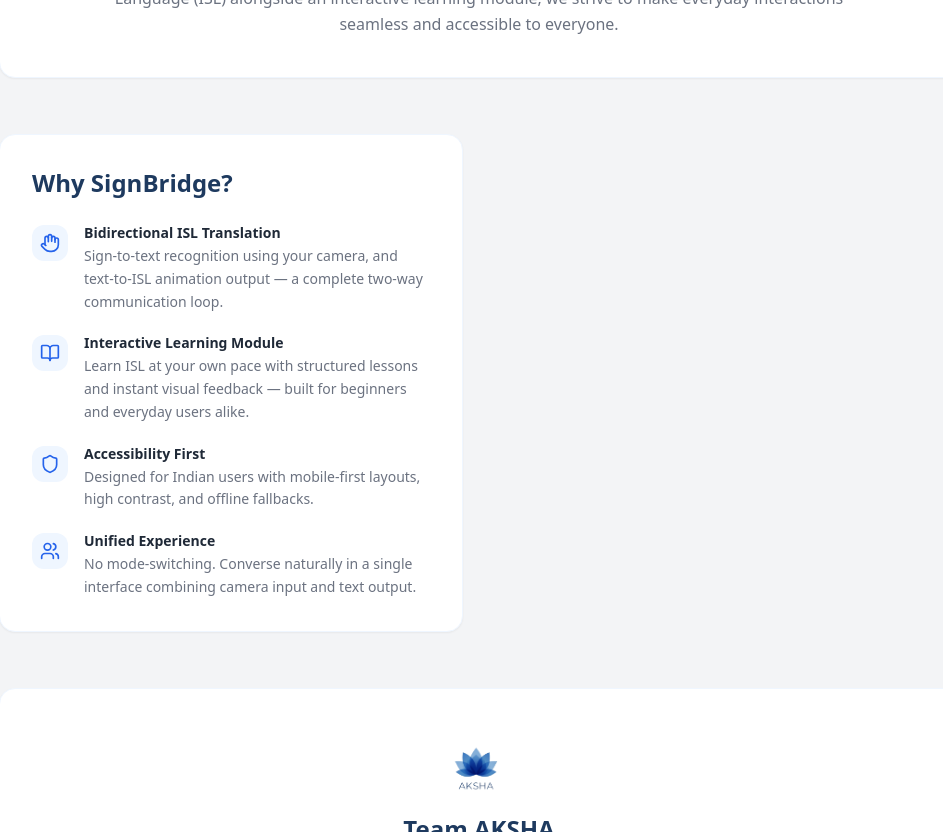
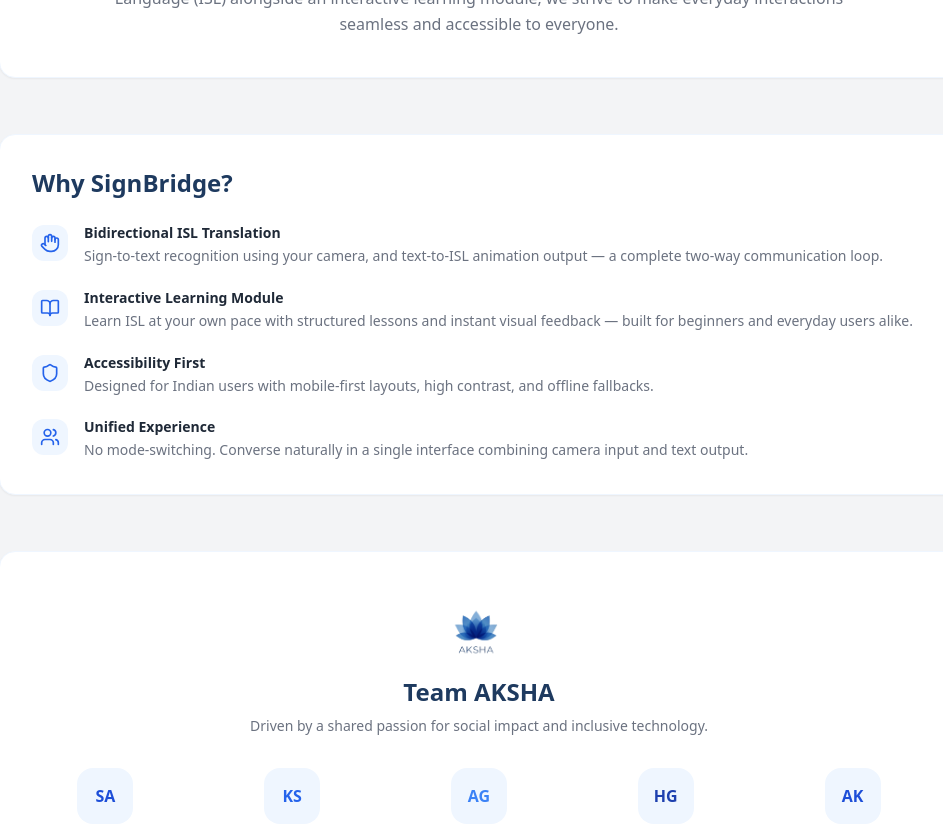
Before and after one commit to alaryx/Signbridge, a React (Vite) app in the folder frontend/: page /about in a window 1280 px wide. Shown: the part 760-1592 px from the top of the page, without its empty margins (161-1104 px from the left). Built offline with nearby package versions, Linux system fonts and the light colour scheme; no server answers.

Commit message:
fix  issue  of about.jsx  fro why signbridge

```diff
--- a/frontend/src/pages/About.jsx
+++ b/frontend/src/pages/About.jsx
@@ -53,7 +53,7 @@ const About = () => {
                 </section>
 
                 {/* Features Split */}
-                <section className="grid md:grid-cols-2 gap-8 items-center">
+                <section>
                     <div className="bg-white rounded-2xl p-8 shadow-sm border border-blue-50 space-y-6">
                         <h2 className="text-2xl font-bold" style={{ color: '#1E3A5F' }}>Why SignBridge?</h2>
                         <ul className="space-y-5">
```
